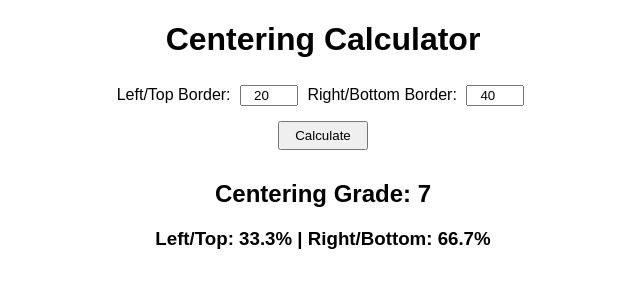
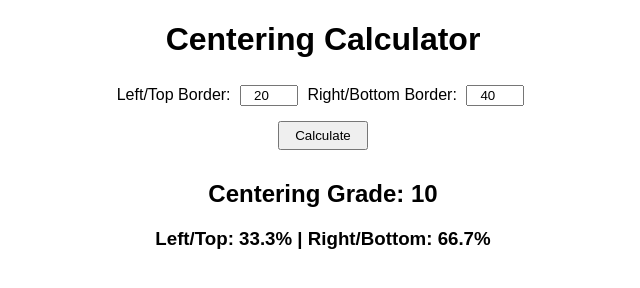
Before and after one commit to PSAGrading/Centering-Calculator, a plain HTML site: page index.html in a window 1280 px wide. Both pictures are taken after a click on the button "Calculate". Shown: the full height of the page, 317-957 px from the left. Drawn offline with Linux system fonts and the light colour scheme.

Commit message:
Update index.html

```diff
--- a/index.html
+++ b/index.html
@@ -35,15 +35,15 @@
             let total = left + right;
             let leftPercent = (left / total) * 100;
             let rightPercent = (right / total) * 100;
-            let finalPercent = Math.max(leftPercent, rightPercent); // Determines the larger offset
+            let finalPercent = Math.min(leftPercent, rightPercent); // Now using the smaller side
 
             // Corrected grading system based on finalPercent
             let centeringGrade;
-            if (finalPercent <= 55) centeringGrade = 10;
-            else if (finalPercent <= 60) centeringGrade = 9;
-            else if (finalPercent <= 65) centeringGrade = 8;
-            else if (finalPercent <= 70) centeringGrade = 7;
-            else if (finalPercent <= 75) centeringGrade = 6;
+            if (finalPercent <= 45) centeringGrade = 10;
+            else if (finalPercent <= 40) centeringGrade = 9;
+            else if (finalPercent <= 35) centeringGrade = 8;
+            else if (finalPercent <= 30) centeringGrade = 7;
+            else if (finalPercent <= 25) centeringGrade = 6;
             else centeringGrade = 5;
 
             document.getElementById("grade").innerText = centeringGrade;
```
